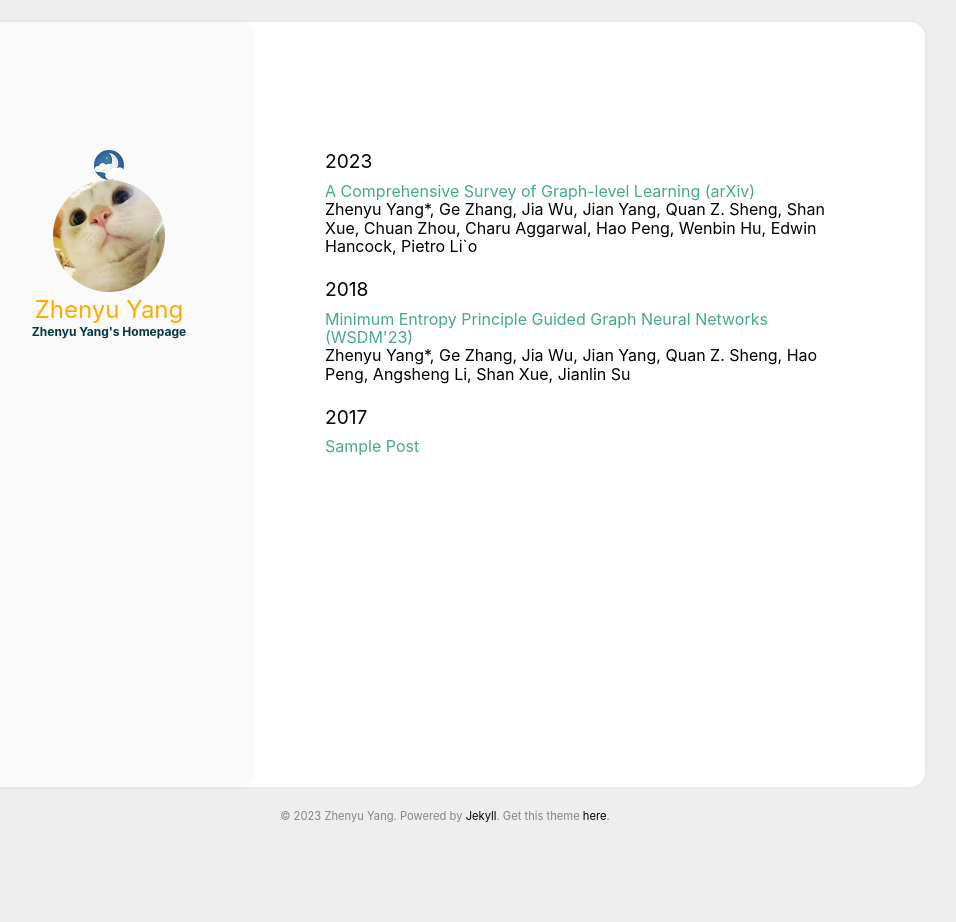
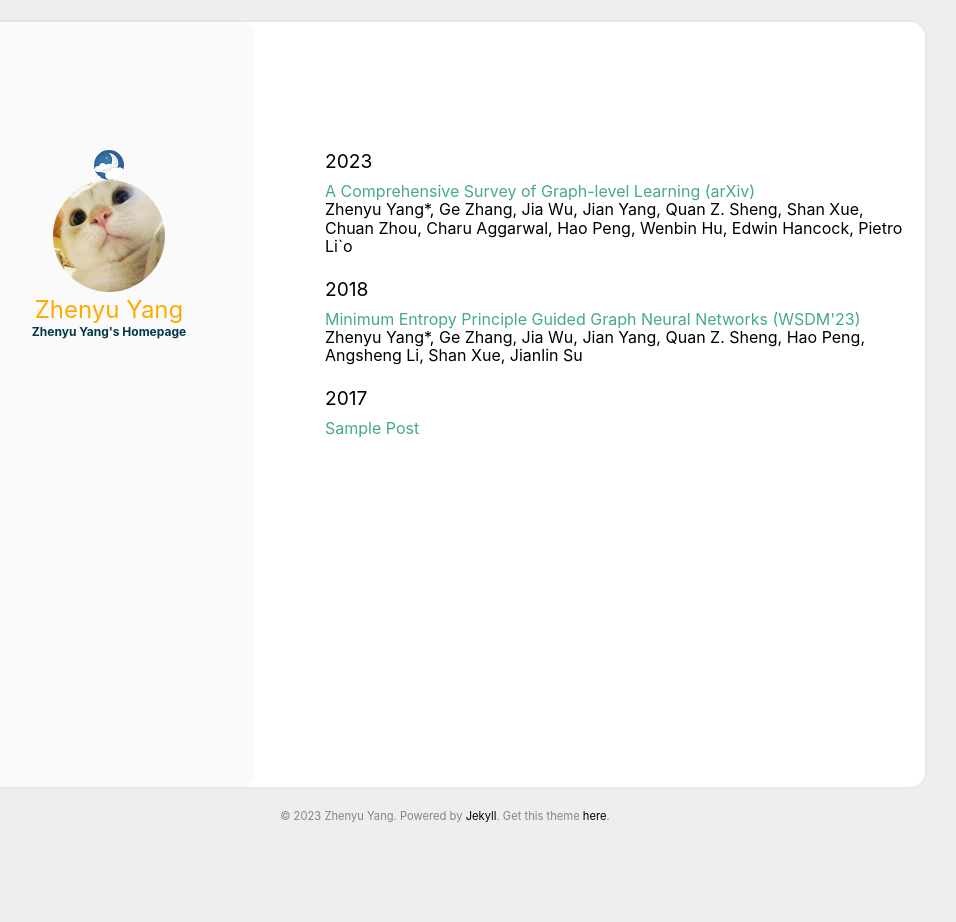
Before and after one commit to ZhenyuYangMQ/ZhenyuYangMQ.github.io, a Jekyll site: the page built from index.html, in a window 1280 px wide. Shown: the whole page, without its empty margins (195-1151 px from the left). Built offline with Jekyll 4.4.1, drawn with Linux system fonts in a browser that asks for light colours.

Commit message:
Update main.scss

```diff
--- a/assets/css/main.scss
+++ b/assets/css/main.scss
@@ -264,7 +264,7 @@ img {
 .archive_title {
     word-wrap: normal;
     @include breakpoint(medium) {
-        max-width: 90%;
+        max-width: 100%;
     }
 }
 
```
